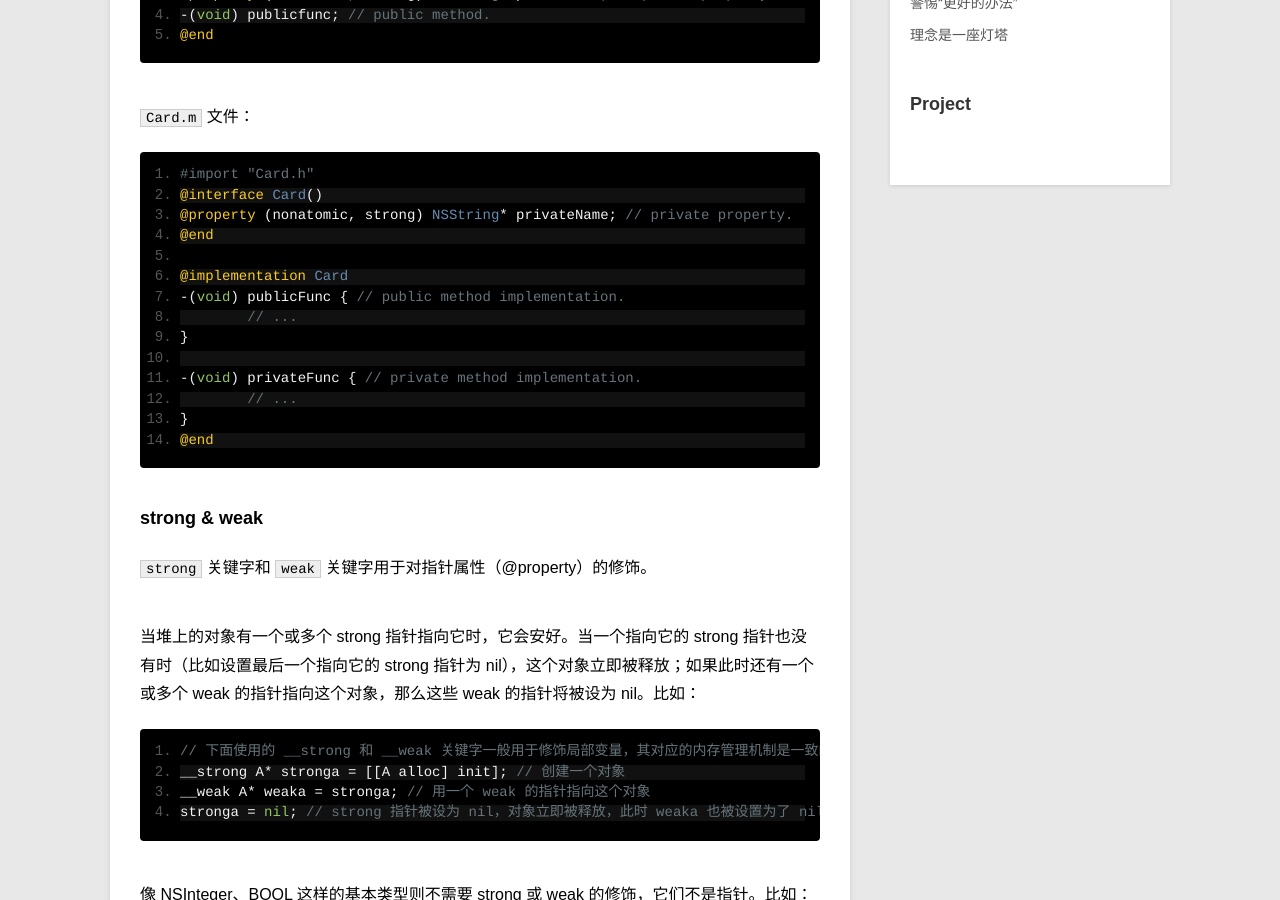
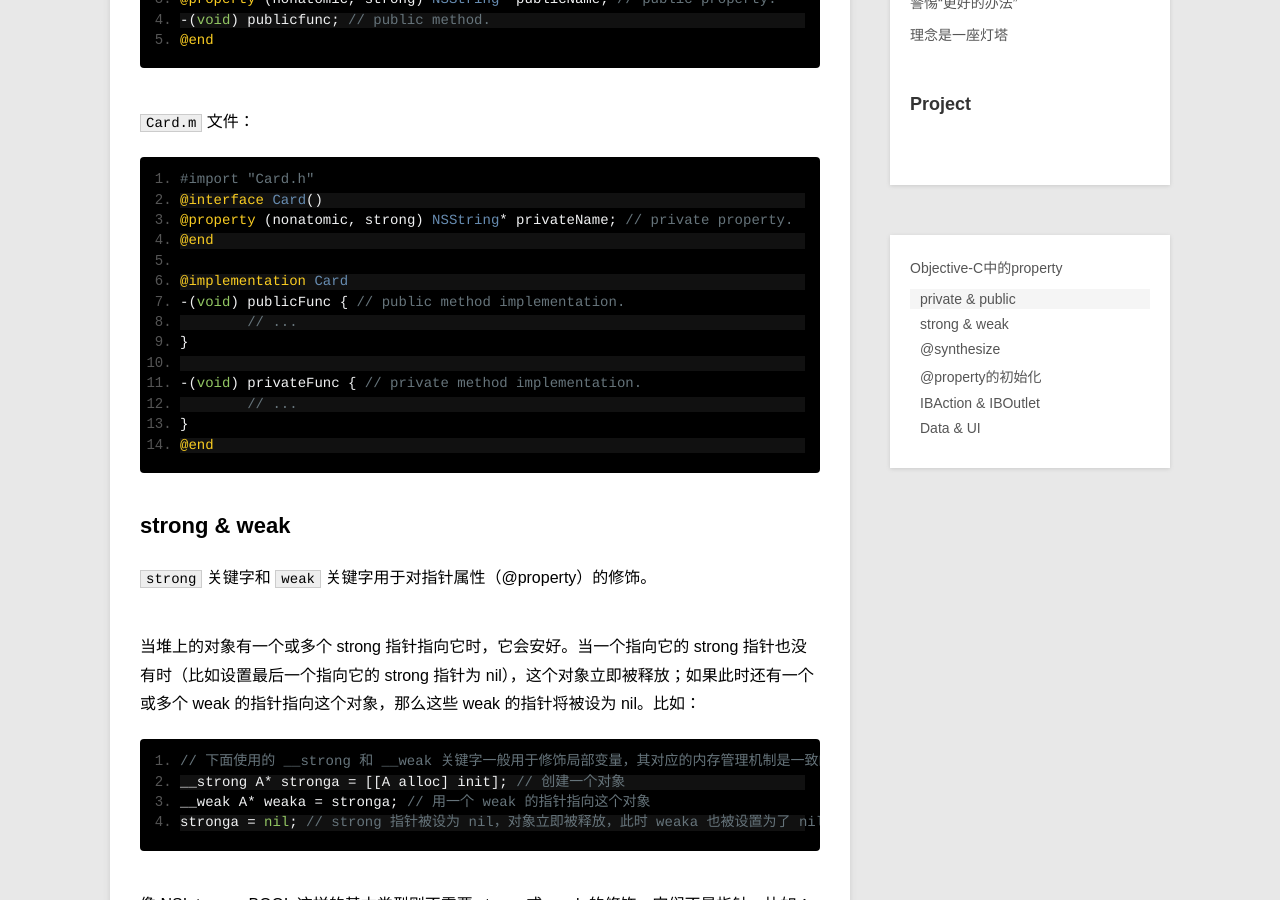
Before and after one commit to samirchen/samirchen.github.io, a Jekyll site: the page built from _posts/blog/2013-12-19-property-in-objectivec.md, in a window 1280 px wide and 900 px high, scrolled down 585 px. Built offline with Jekyll 4.4.1, drawn with Linux system fonts in a browser that asks for light colours; Markdown is read by kramdown in place of the engine named in the settings.

Commit message:
add blog

```diff
--- a/_posts/blog/2013-12-19-property-in-objectivec.md
+++ b/_posts/blog/2013-12-19-property-in-objectivec.md
@@ -8,7 +8,7 @@ tag: iOS, Objective-C, property
 
 本文中的概念都是基于 iOS 7 的，在以前版本中是否适用并未做详细考证。
 
-###private & public
+##private & public
 在 [Objective-C][3] 中，`.h` 文件中都是 public API 的声明，`.m` 文件中是 private API 的声明和所有的代码实现。比如：
 
 `Card.h` 文件：
@@ -37,7 +37,7 @@ tag: iOS, Objective-C, property
 	@end
 
 
-###strong & weak
+##strong & weak
 `strong` 关键字和 `weak` 关键字用于对指针属性（@property）的修饰。
 
 当堆上的对象有一个或多个 strong 指针指向它时，它会安好。当一个指向它的 strong 指针也没有时（比如设置最后一个指向它的 strong 指针为 nil），这个对象立即被释放；如果此时还有一个或多个 weak 的指针指向这个对象，那么这些 weak 的指针将被设为 nil。比如：
@@ -53,7 +53,7 @@ tag: iOS, Objective-C, property
 
 `nonatomic` 关键字用于对属性的修饰，当调用这个属性的 setter 或 getter 的时候不是线程安全的，这样开销也会小一些。
 
-###@synthesize
+##@synthesize
 `@synthesize` 的含义是在没有进行重载的情况下，让编译器根据读写属性自动为类的属性生成 getter 和 setter 方法。我们通常会这样写：
 
 `.h` 文件中：
@@ -86,7 +86,7 @@ tag: iOS, Objective-C, property
 要注意一点，[Objective-C][3] 对象的所有的属性（即实例变量instance variables）都初始化为 0 或 nil。@synthesize 不会为属性分配空间。在Objective-C 中向为 nil 发送消息不会造成程序崩溃，但是什么也不会执行，如果有返回值的话，返回 0 或 nil。
 
 
-###@property的初始化
+##@property的初始化
 当我们有一个属性
 
 	@property (strong, nonatomic) NSMutableArray *cards;
@@ -108,7 +108,7 @@ tag: iOS, Objective-C, property
 
 我们通常都是在 getter 中初始化属性，而不是在别的地方搞个 initializer 之类的方法来做。这种方式叫做 [Lazy Instantiation][4]。这是 Objective-C 中常用的模式。
 
-###IBAction & IBOutlet
+##IBAction & IBOutlet
 从界面上的一个控件 Control+drag 拖一个方法到代码的实现区，会得到类似：
 
 	-(IBAction) touchCardButton:(UIButton*)sender;
@@ -121,7 +121,7 @@ tag: iOS, Objective-C, property
 
 的UI属性。这里一定是一个 weak 的属性，因为这个属性是被 View 所 strong 持有的，对 Controller 来说只应该 weak 地指向它。这里的 IBOutlet 跟 IBAction 的意思差不多，主要是方便 Xcode用它，编译器会忽略它。
 
-###Data & UI
+##Data & UI
 我们通常在属性的 setter 中保证属性数据和对应的 UI 的一致性。比如：
 
 	-(void) setFlipCount:(int)flipCount {
```
